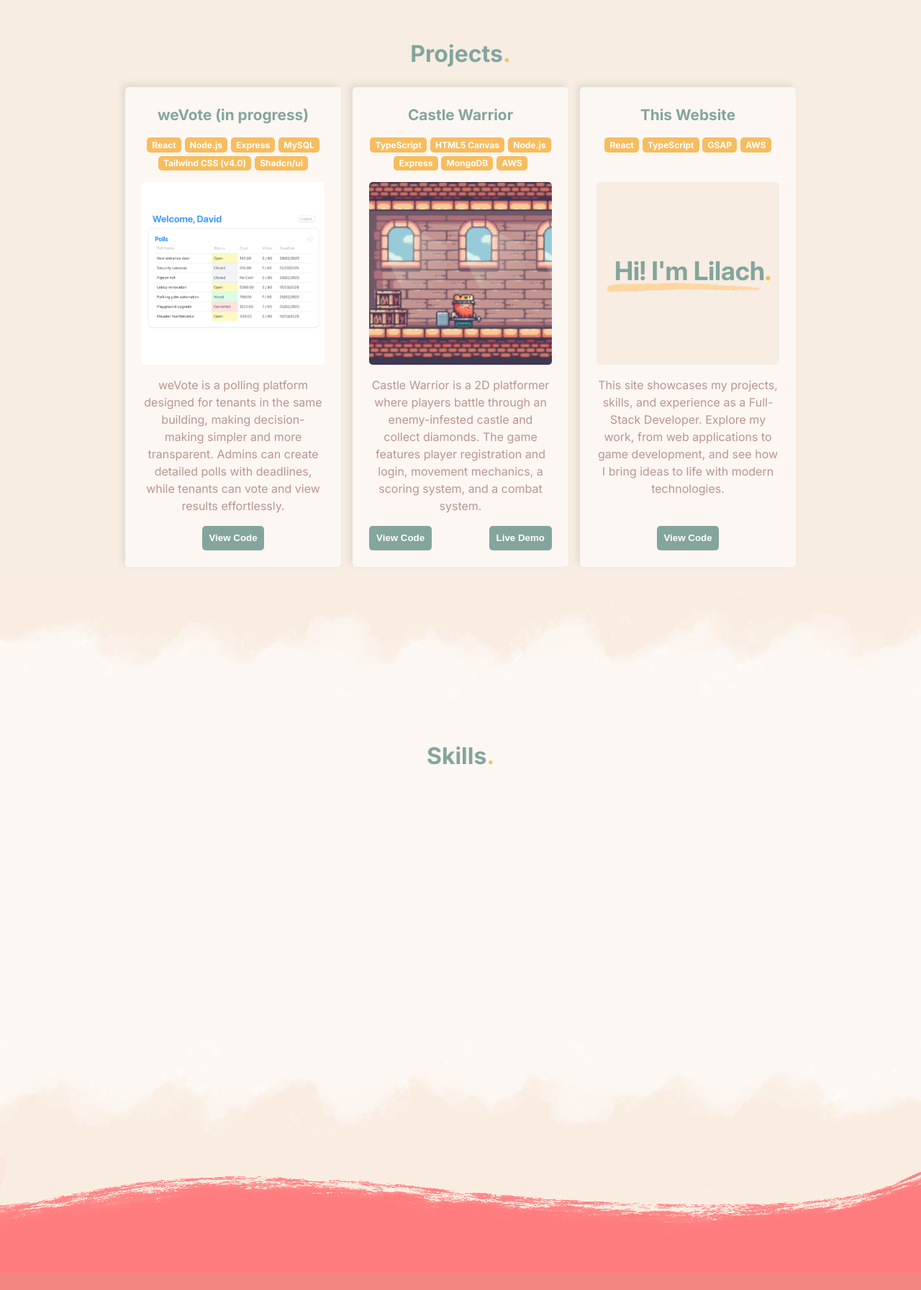
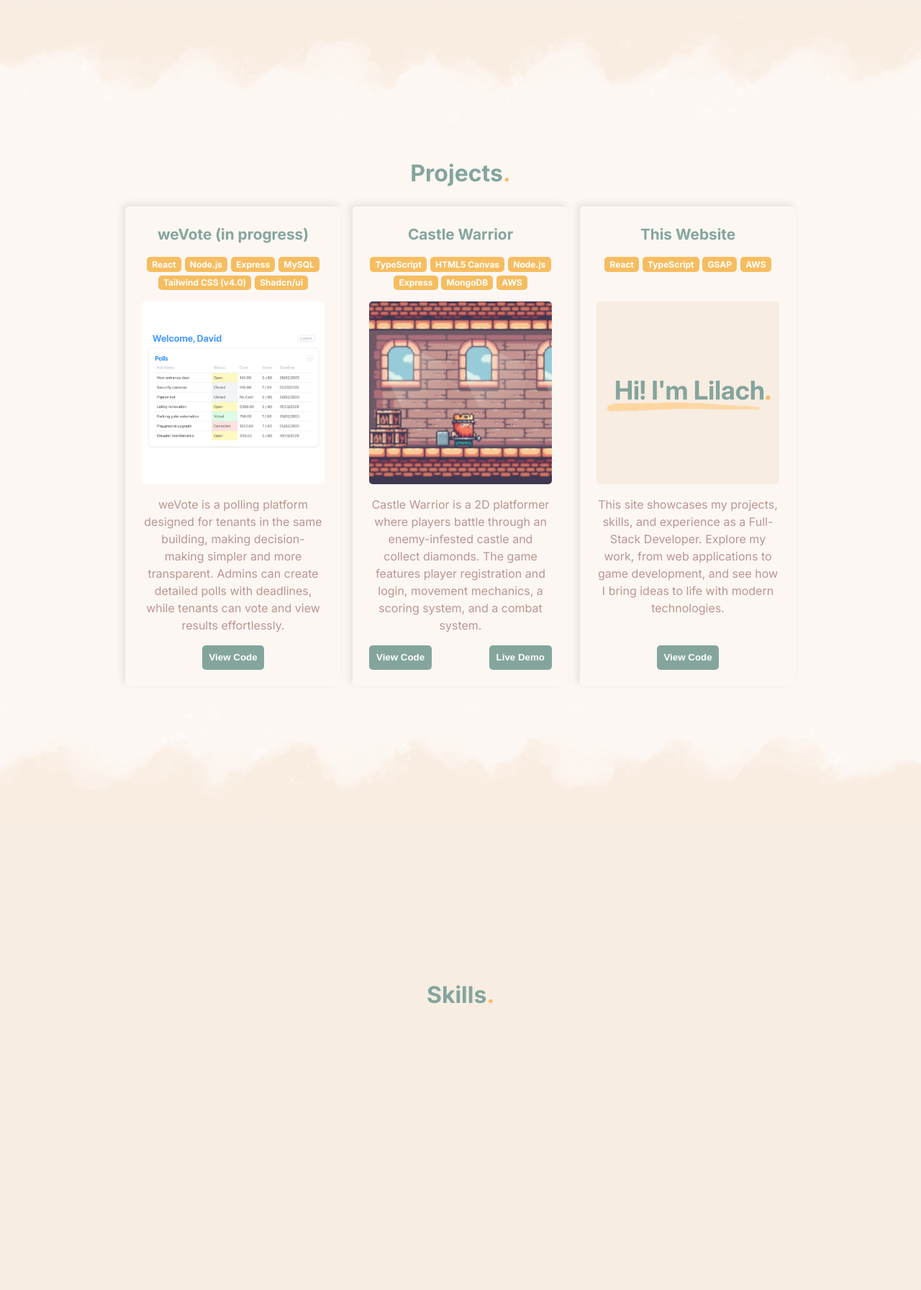
Before and after one commit to Lulzies87/portfolio, a React (Vite) app in the folder app/: page / in a window 1280 px wide. Shown: the part 847-2640 px from the top of the page at 72% size. Built offline with nearby package versions, Linux system fonts and the light colour scheme; a web font is replaced by a local one.

Commit message:
switch backgrounds (skills and projects)

```diff
--- a/app/src/components/Projects/Projects.module.scss
+++ b/app/src/components/Projects/Projects.module.scss
@@ -1,6 +1,30 @@
+@import "@/styles/_variables.scss";
+
 .projectsContainer {
+  position: relative;
+  min-height: 100vh;
+  background-color: $muted;
+
+  &__innerWrap {
     min-height: 100vh;
     align-content: center;
+  }
+
+  &__transitionTop {
+    position: relative;
+    transform: translateX(-50%);
+    left: 50%;
+    top: 0;
+    width: 100%;
+  }
+
+  &__transitionBottom {
+    position: relative;
+    transform: translateX(-50%) rotate(180deg);
+    left: 50%;
+    bottom: -6px;
+    width: 100%;
+  }
 }
 
 .projectsGallery {
--- a/app/src/components/Projects/Projects.tsx
+++ b/app/src/components/Projects/Projects.tsx
@@ -28,7 +28,14 @@ export default function Projects() {
   }, []);
 
   return (
-    <div id="projects" className={`${styles.projectsContainer} content`}>
+    <div id="projects" className={styles.projectsContainer}>
+      <img
+        className={styles.projectsContainer__transitionTop}
+        src="/images/transition.png"
+        alt="transition-image"
+      />
+
+      <div className={`${styles.projectsContainer__innerWrap} content`}>
         <h1>
           Projects<span className="text-accent">.</span>
         </h1>
@@ -72,5 +79,12 @@ export default function Projects() {
           ></ProjectCard>
         </div>
       </div>
+
+      <img
+        className={styles.projectsContainer__transitionBottom}
+        src="/images/transition.png"
+        alt="transition-image"
+      />
+    </div>
   );
 }
--- a/app/src/components/Skills/Skills.module.scss
+++ b/app/src/components/Skills/Skills.module.scss
@@ -1,23 +1,6 @@
-@import "@/styles/_variables.scss";
-
 .skillsContainer {
-  position: relative;
   height: 100vh;
   align-content: center;
-  background-color: $muted;
-  &__transitionTop {
-    position: absolute;
-    transform: translateX(-50%);
-    top: 0;
-    width: 100%;
-  }
-
-  &__transitionBottom {
-    position: absolute;
-    transform: translateX(-50%) rotate(180deg);
-    bottom: 0;
-    width: 100%;
-  }
 }
 
 .skillsList {
--- a/app/src/components/Skills/Skills.tsx
+++ b/app/src/components/Skills/Skills.tsx
@@ -35,13 +35,8 @@ export default function Skills() {
   });
 
   return (
-    <div id="skills" className={styles.skillsContainer}>
-      <img
-        className={styles.skillsContainer__transitionTop}
-        src="/images/transition.png"
-        alt="transition-image"
-      />
-      <div className={`${styles.skillsContainer__innerWrap} content`}>
+    <div id="skills" className={`${styles.skillsContainer} content`}>
+      <div className={styles.skillsContainer__innerWrap}>
         <h1>
           Skills<span className="text-accent">.</span>
         </h1>
@@ -70,11 +65,6 @@ export default function Skills() {
           ))}
         </ul>
       </div>
-      <img
-        className={styles.skillsContainer__transitionBottom}
-        src="/images/transition.png"
-        alt="transition-image"
-      />
     </div>
   );
 }
```
Lines whose indentation alone changed are shown as unchanged.
